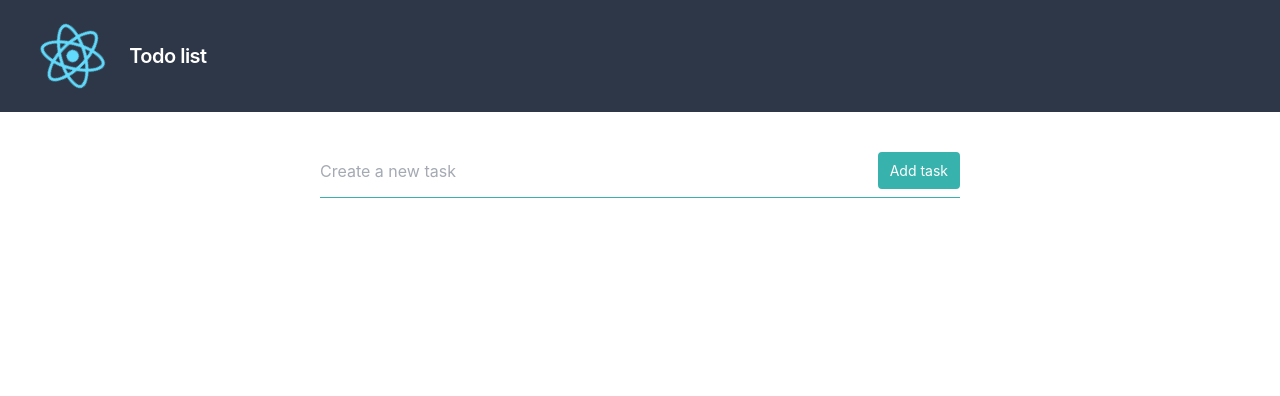
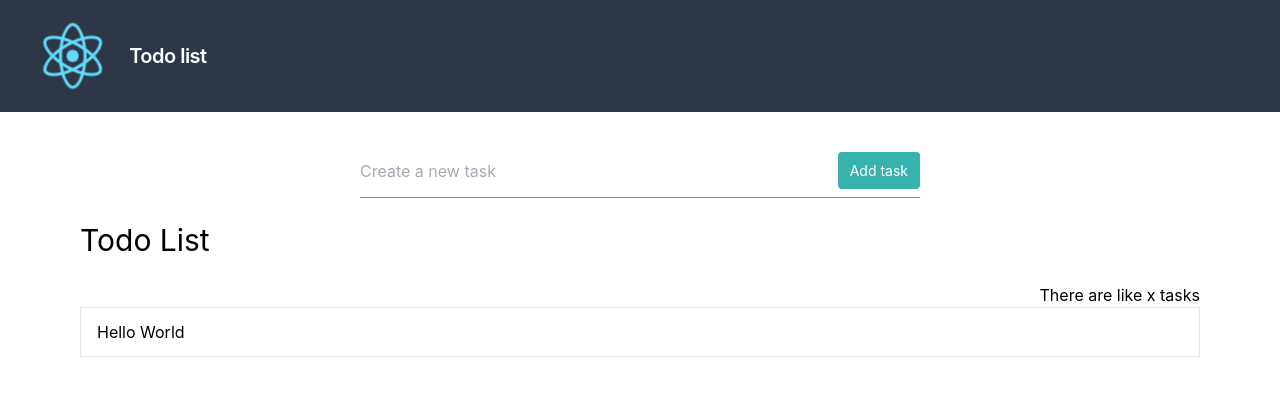
Before and after one commit to Tulkdan/todo-list, a React (Create React App) app: page / in a window 1280 px wide. Shown: the top 396 px of the page. Built offline with nearby package versions, Linux system fonts and the light colour scheme.

Commit message:
Created List component to have ListItem components

```diff
--- a/src/App.js
+++ b/src/App.js
@@ -1,14 +1,16 @@
 import React from 'react';
 import Header from './components/Header';
 import Form from './components/Form';
+import List from './components/List';
 import './App.css';
 
 function App() {
   return (
     <div className="App">
       <Header />
-      <div className="container mx-auto justify-center flex">
+      <div className="container mx-auto px-20">
         <Form />
+        <List />
       </div>
     </div>
   );
--- a/src/components/Form.js
+++ b/src/components/Form.js
@@ -1,6 +1,7 @@
 import React from 'react';
 
 const Form = () => (
+  <div className="flex w-full justify-center">
     <div className="flex items-center border-b border-b-2 border-teal-500 py-2 pt-10 w-1/2">
       <input
         className="appearance-none bg-transparect border-none w-full text-gray-700 leading-tight focus:outline-none"
@@ -10,6 +11,7 @@ const Form = () => (
         Add task
       </button>
     </div>
+  </div>
 );
 
 export default Form;
--- /dev/null
+++ b/src/components/List.js
@@ -0,0 +1,12 @@
+import React from 'react';
+import ListItem from './ListItem';
+
+const List = () => (
+    <div className="w-full">
+      <h1 className="text-3xl my-5">Todo List</h1>
+      <p className="text-right">There are like x tasks</p>
+      <ListItem />
+    </div>
+);
+
+export default List;
--- /dev/null
+++ b/src/components/ListItem.js
@@ -0,0 +1,9 @@
+import React from 'react';
+
+const ListItem = () => (
+  <div className="w-full border border-gray-300 px-4 py-3">
+    <p className="text-semibold">Hello World</p>
+  </div>
+);
+
+export default ListItem;
```
Lines whose indentation alone changed are shown as unchanged.
